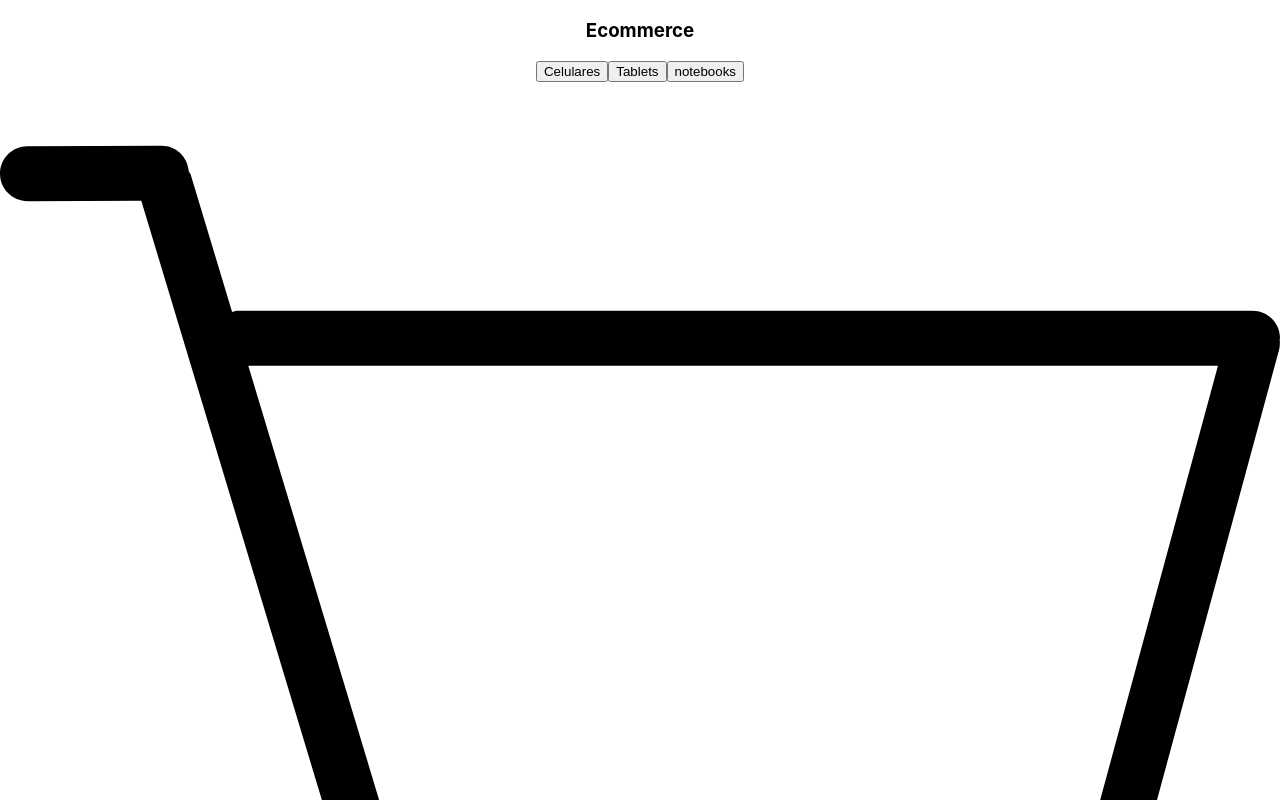
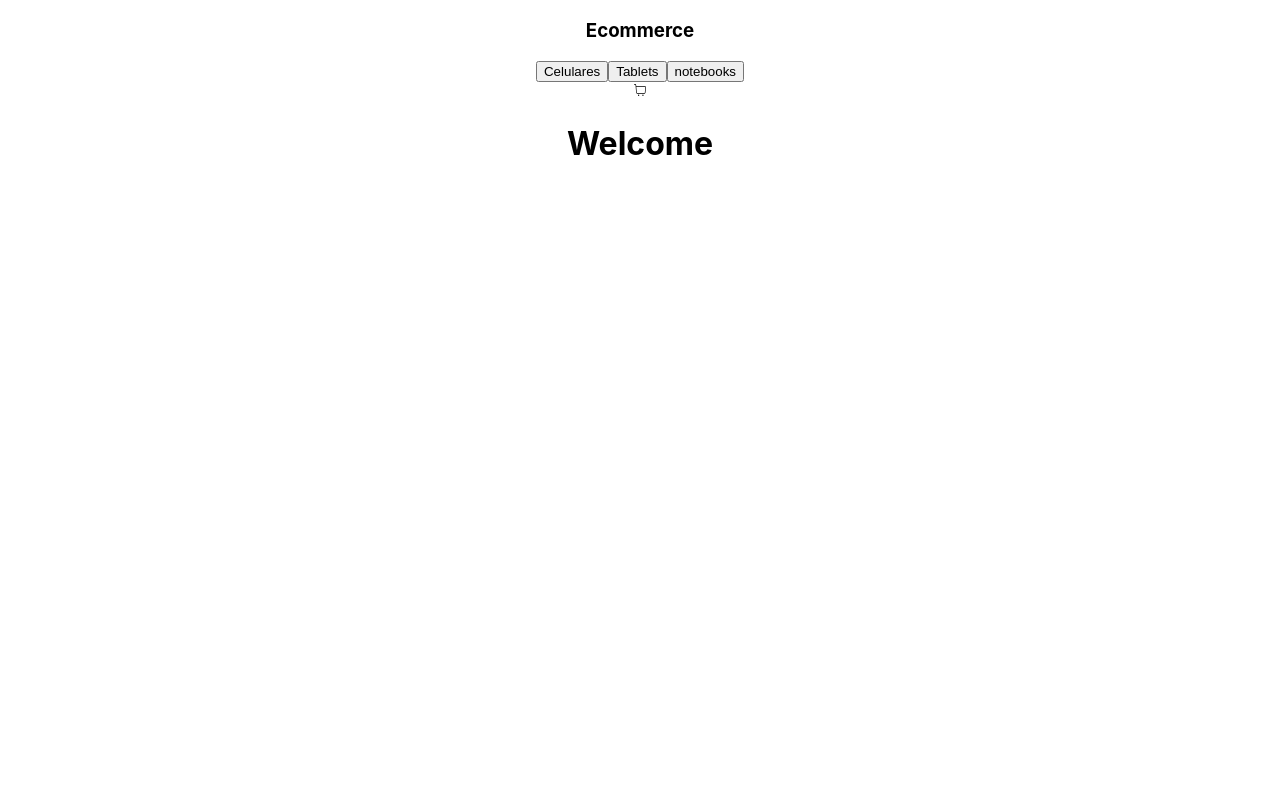
Before and after one commit to JoacoOli/ecomerce, a React (Create React App) app: page / in a window 1280 px wide. Shown: the top 800 px of the page. Built offline with nearby package versions, Linux system fonts and the light colour scheme.

Commit message:
primera_entrega

```diff
--- a/package.json
+++ b/package.json
@@ -8,6 +8,7 @@
     "@testing-library/user-event": "^13.5.0",
     "react": "^18.2.0",
     "react-dom": "^18.2.0",
+    "react-icons": "^5.0.1",
     "react-scripts": "^5.0.1",
     "web-vitals": "^2.1.4"
   },
--- a/src/components/CartWidget/CartWidget.js
+++ b/src/components/CartWidget/CartWidget.js
@@ -1,8 +1,9 @@
-import cart from './assets/carrito.svg'
+import { CiShoppingCart } from "react-icons/ci";
+
 const CartWidget = () => {
     return (
         <div>
-            <img src={cart} alt="cart-widget"/>
+            <CiShoppingCart />
         </div>
     )
 }
```
Also changed, not shown: 1 other file (tests, documents, lock files or other folders).
